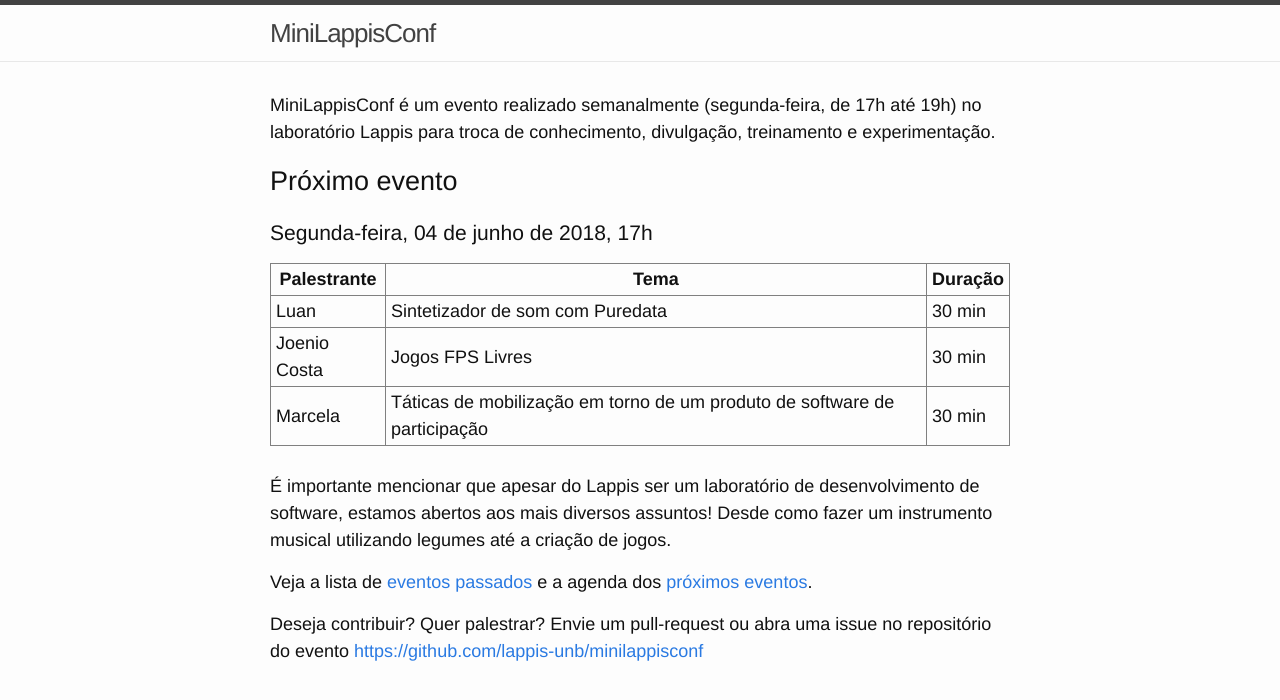
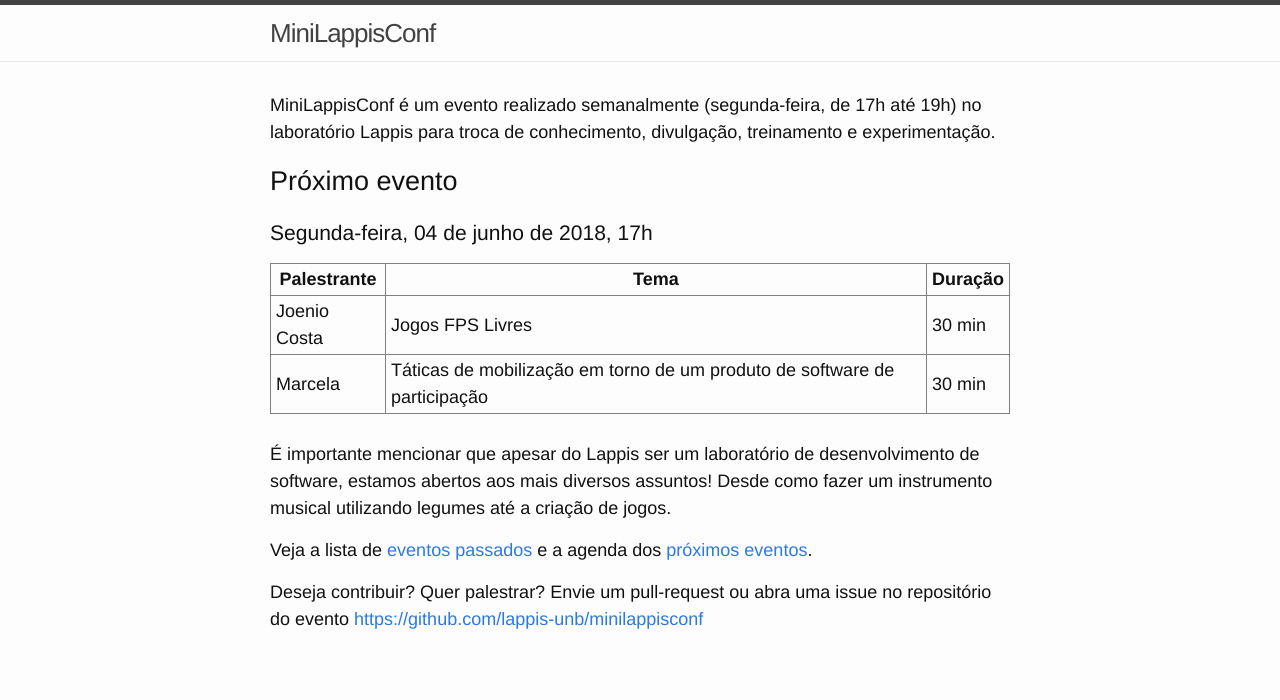
Before and after one commit to lappis-unb/MiniLappisConf, a Jekyll site: the page built from index.md, in a window 1280 px wide. Shown: the top 700 px of the page. Built offline with Jekyll 4.4.1, drawn with Linux system fonts in a browser that asks for light colours.

Commit message:
movendo palestra sobre puredata (luan) para proxima segunda dia 11

```diff
--- a/index.md
+++ b/index.md
@@ -12,7 +12,6 @@ e experimentação.
 
 | Palestrante     | Tema                                    | Duração |
 | --------------- | --------------------------------------- | ------- |
-| Luan            | Sintetizador de som com Puredata        | 30 min  |
 | Joenio Costa    | Jogos FPS Livres                        | 30 min  |
 | Marcela         | Táticas de mobilização em torno de um produto de software de participação | 30 min |
 
```
Also changed, not shown: agenda.md (+1 -0 lines).
